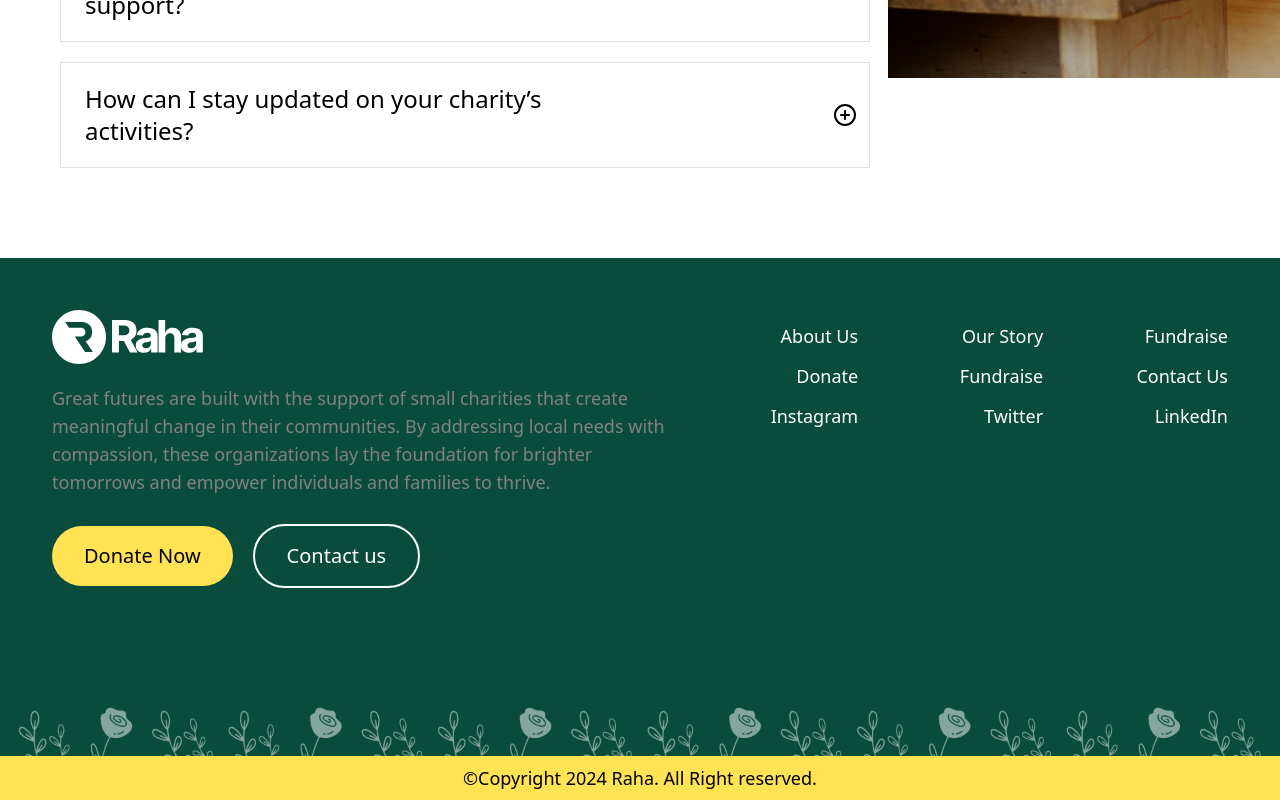
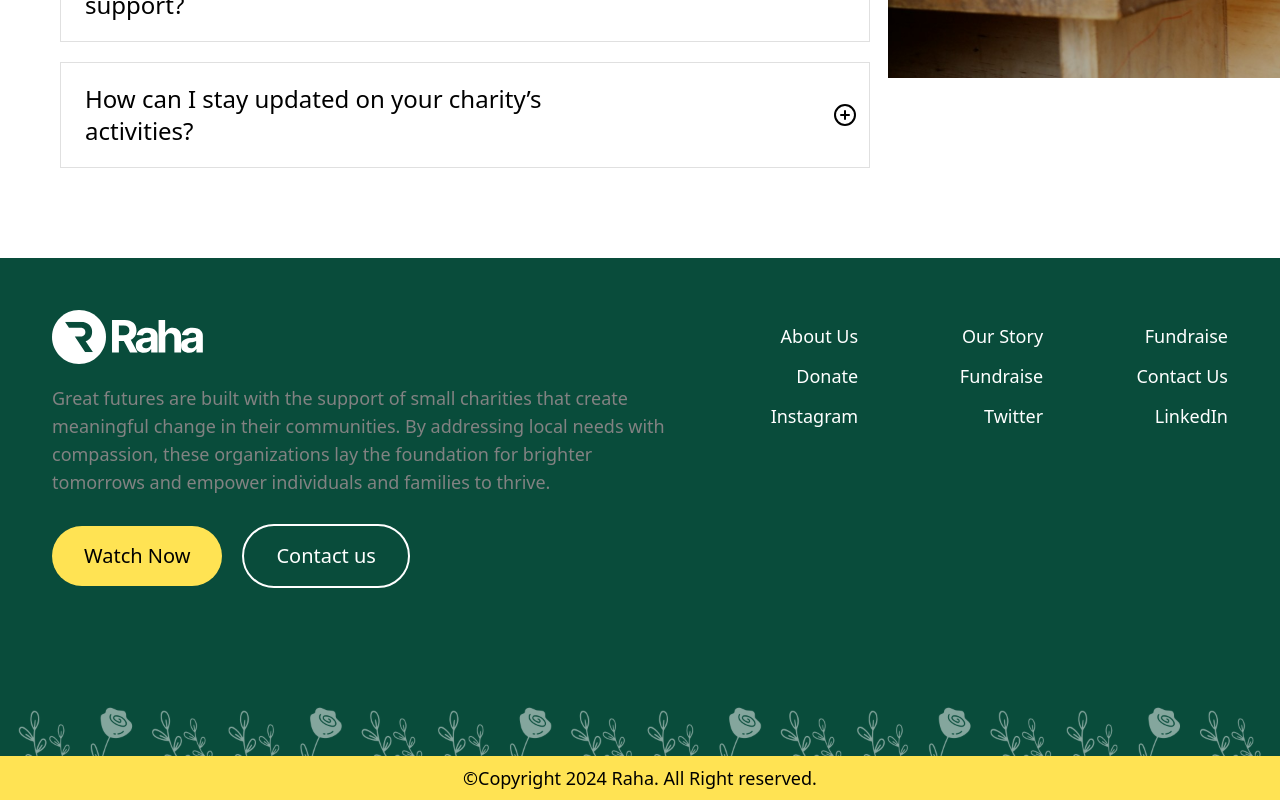
Before and after one commit to Prudentdev-xyz/Raha-app-new, a React (Vite) app: page /Contact in a window 1280 px wide. Shown: the part 1906-2706 px from the top of the page. Built offline with nearby package versions, Linux system fonts and the light colour scheme.

Commit message:
fix-footer

```diff
--- a/src/App.jsx
+++ b/src/App.jsx
@@ -6,6 +6,7 @@ import { AboutUs } from "./pages/AboutUs";
 import { Donate } from "./pages/Donate";
 import { Contact } from "lucide-react";
 import { ContactPage } from "./pages/ContactPage";
+import { Donate1 } from "./components/layouts/Donate1";
 
 function App() {
   return (
--- a/src/components/layouts/Footer.jsx
+++ b/src/components/layouts/Footer.jsx
@@ -56,7 +56,7 @@ export const Footer = () => {
           brighter tomorrows and empower individuals and families to thrive.
         </p>
         <div className="pt-2 flex gap-5 flex-col md:flex-row items-center">
-            <a href="https://youtu.be/fEheBFAVtJU?si=stmN5D8NhN65QdRg"><WatchnowButton>Donate Now</WatchnowButton></a>
+            <a href="https://youtu.be/fEheBFAVtJU?si=stmN5D8NhN65QdRg"><WatchnowButton>Watch Now</WatchnowButton></a>
             <a href="/Contact"><DonatenewButton>Contact us</DonatenewButton></a>
         </div>
         </div>
--- /dev/null
+++ b/src/pages/FundraisePage.jsx
@@ -0,0 +1,7 @@
+import React from 'react'
+
+export const FundraisePage = () => {
+  return (
+    <div>FundraisePage</div>
+  )
+}
```
